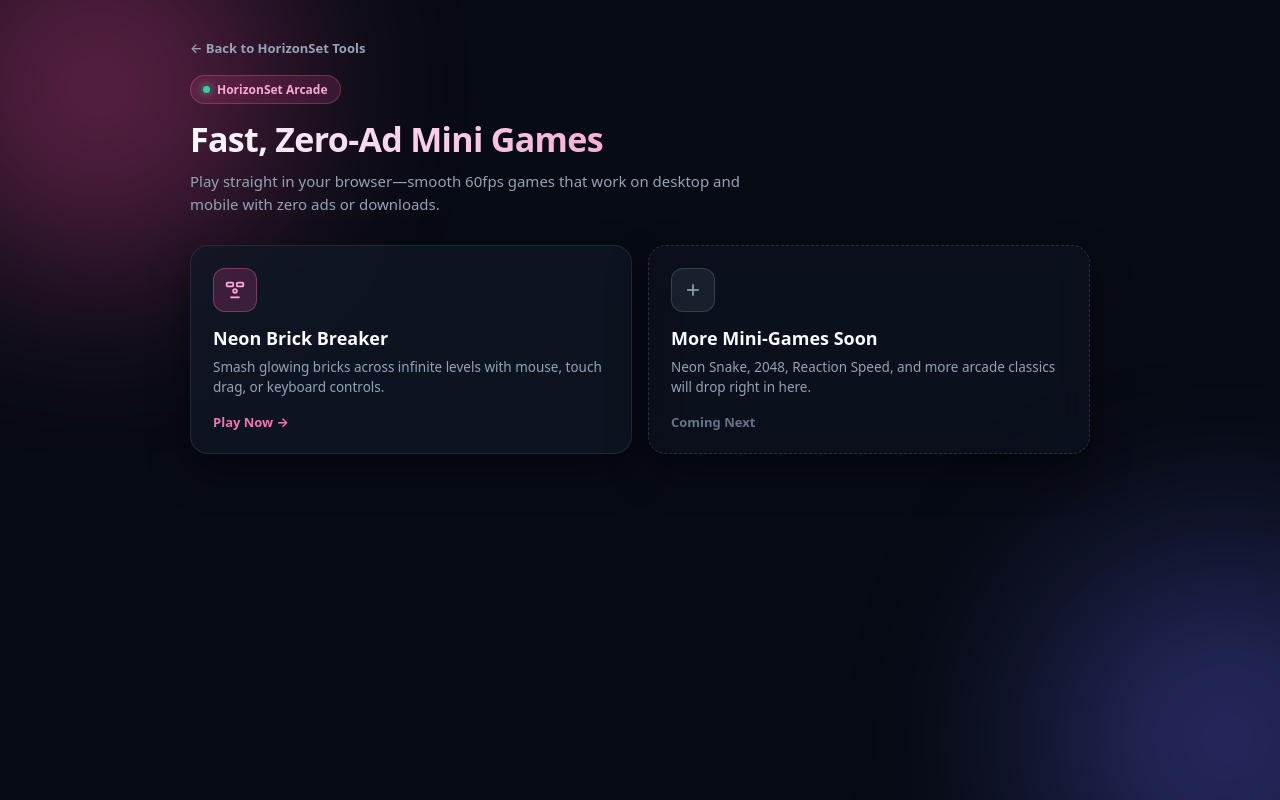
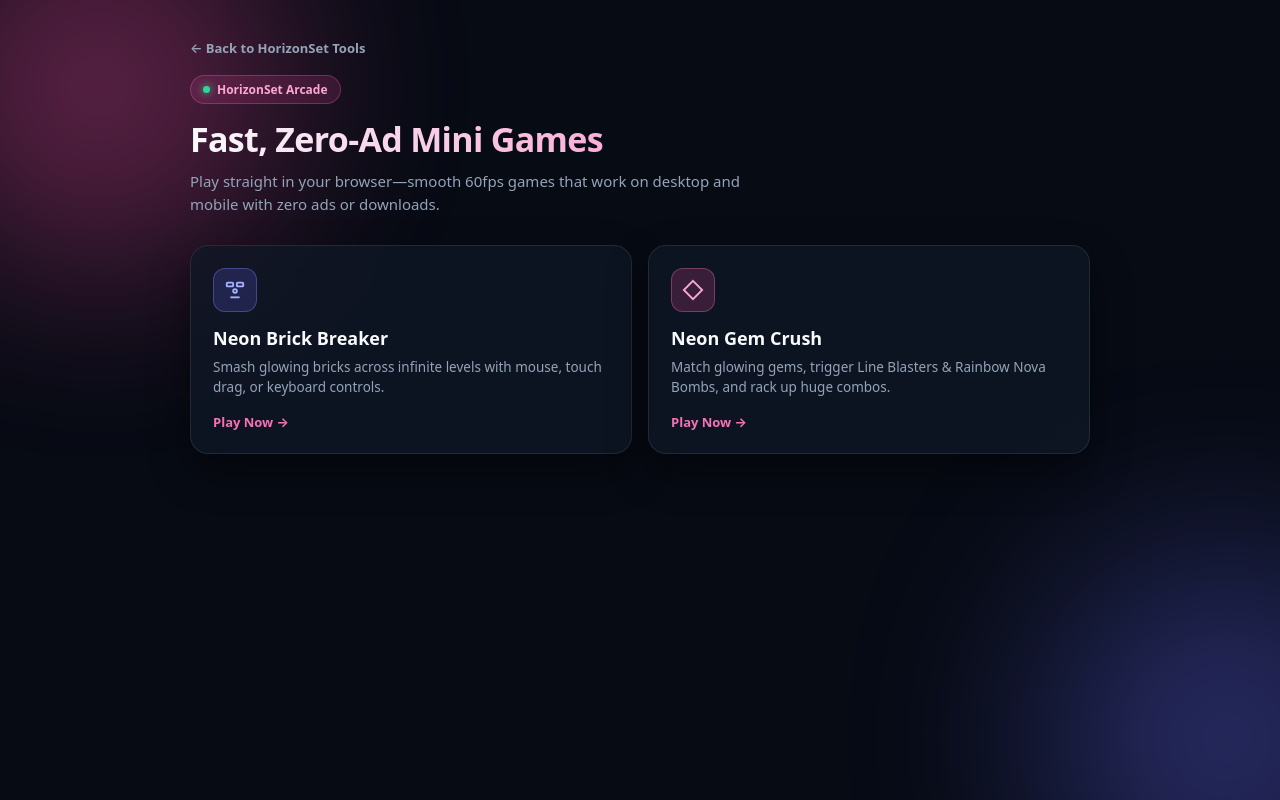
Before and after one commit to horizonset/arcade, a plain HTML site: page index.html in a window 1280 px wide. Drawn offline with Linux system fonts and the light colour scheme.

Commit message:
Update index.html

```diff
--- a/index.html
+++ b/index.html
@@ -4,7 +4,7 @@
   <meta charset="UTF-8">
   <meta name="viewport" content="width=device-width, initial-scale=1.0">
   <title>HorizonSet Arcade — Free Ad-Free Browser Mini Games</title>
-  <meta name="description" content="Play fast, smooth, zero-ad browser mini-games at HorizonSet Arcade.">
+  <meta name="description" content="Play fast, smooth, zero-ad browser mini-games at HorizonSet Arcade: Neon Brick Breaker and Neon Gem Crush.">
   <style>
     * { box-sizing: border-box; font-family: system-ui, -apple-system, BlinkMacSystemFont, "Segoe UI", sans-serif; }
 
@@ -115,13 +115,6 @@
       border-color: rgba(244, 114, 182, 0.55);
       box-shadow: 0 24px 50px rgba(236, 72, 153, 0.2);
     }
-    .game-card.soon {
-      border-style: dashed;
-      border-color: rgba(148, 163, 184, 0.22);
-      background: rgba(17, 24, 39, 0.45);
-      cursor: default;
-    }
-    .game-card.soon:hover { transform: none; border-color: rgba(148, 163, 184, 0.25); box-shadow: none; }
 
     .icon-box {
       width: 44px;
@@ -134,6 +127,11 @@
       background: rgba(236, 72, 153, 0.2);
       border: 1px solid rgba(244, 114, 182, 0.35);
       color: #f9a8d4;
+    }
+    .icon-box.blue {
+      background: rgba(99, 102, 241, 0.2);
+      border-color: rgba(129, 140, 248, 0.35);
+      color: #a5b4fc;
     }
     .game-card h2 { margin: 0 0 7px; font-size: 18px; color: #f8fafc; }
     .game-card p { margin: 0 0 16px; font-size: 13.5px; color: #94a3b8; line-height: 1.5; }
@@ -161,7 +159,7 @@
     <div class="games-grid">
       <a class="game-card" href="https://horizonset.github.io/neon-breaker/">
         <div>
-          <div class="icon-box">
+          <div class="icon-box blue">
             <svg width="22" height="22" viewBox="0 0 24 24" fill="none" stroke="currentColor" stroke-width="2"><rect x="3" y="4" width="7" height="4" rx="1"/><rect x="14" y="4" width="7" height="4" rx="1"/><circle cx="12" cy="13" r="2"/><line x1="7" y1="20" x2="17" y2="20"/></svg>
           </div>
           <h2>Neon Brick Breaker</h2>
@@ -170,16 +168,16 @@
         <span class="play-now">Play Now &rarr;</span>
       </a>
 
-      <div class="game-card soon">
+      <a class="game-card" href="https://horizonset.github.io/arcade/neon-crush.html">
         <div>
-          <div class="icon-box" style="background:rgba(100,116,139,0.16); border-color:rgba(148,163,184,0.25); color:#94a3b8;">
-            <svg width="20" height="20" viewBox="0 0 24 24" fill="none" stroke="currentColor" stroke-width="2"><line x1="12" y1="5" x2="12" y2="19"/><line x1="5" y1="12" x2="19" y2="12"/></svg>
+          <div class="icon-box">
+            <svg width="22" height="22" viewBox="0 0 24 24" fill="none" stroke="currentColor" stroke-width="2"><polygon points="12 2 22 12 12 22 2 12 12 2"/></svg>
           </div>
-          <h2>More Mini-Games Soon</h2>
-          <p>Neon Snake, 2048, Reaction Speed, and more arcade classics will drop right in here.</p>
+          <h2>Neon Gem Crush</h2>
+          <p>Match glowing gems, trigger Line Blasters &amp; Rainbow Nova Bombs, and rack up huge combos.</p>
         </div>
-        <span class="play-now" style="color:#64748b">Coming Next</span>
-      </div>
+        <span class="play-now">Play Now &rarr;</span>
+      </a>
     </div>
   </div>
 </body>
```
